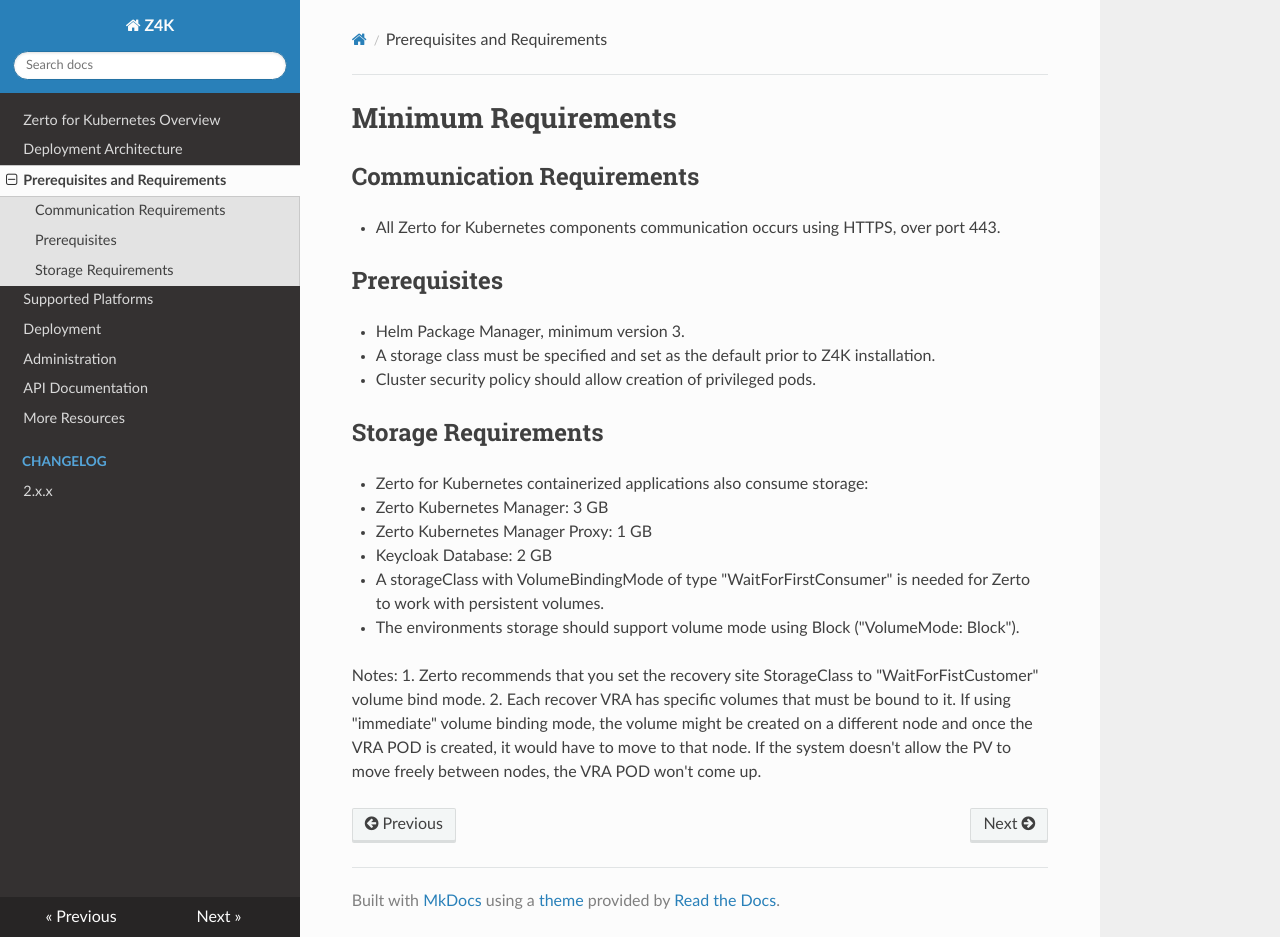
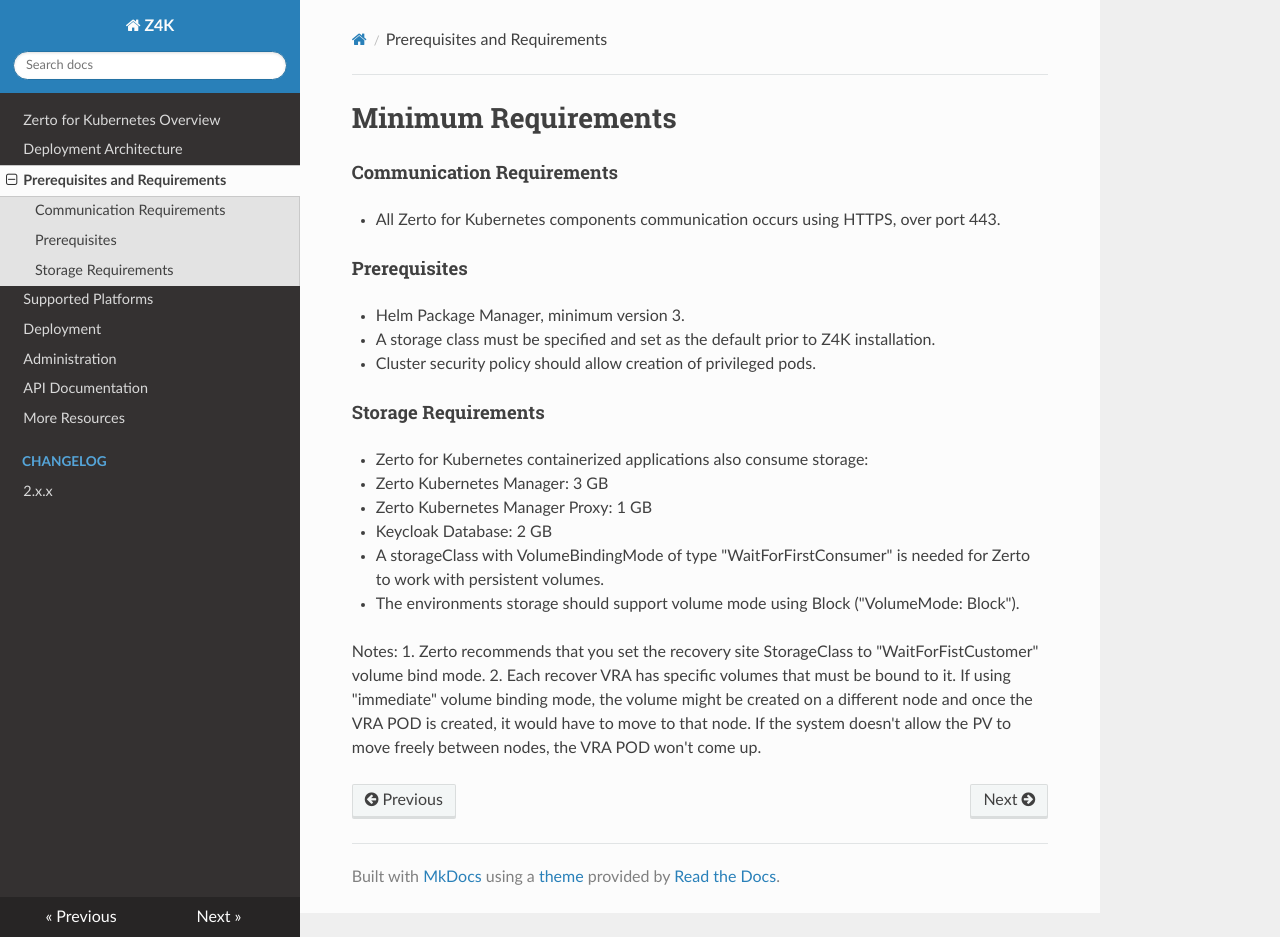
Before and after one commit to ZertoPublic/Z4K, an MkDocs documentation site: the page built from docs/MinimumRequirements.md, in a window 1280 px wide and 937 px high. Built offline with MkDocs 1.6.1, drawn with Linux system fonts in a browser that asks for light colours.

```diff
--- a/docs/MinimumRequirements.md
+++ b/docs/MinimumRequirements.md
@@ -1,14 +1,14 @@
 # Minimum Requirements
 
-## Communication Requirements
+#### Communication Requirements
 - All Zerto for Kubernetes components communication occurs using HTTPS, over port 443.
 
-## Prerequisites
+#### Prerequisites
 - Helm Package Manager, minimum version 3.
 - A storage class must be specified and set as the default prior to Z4K installation.
 - Cluster security policy should allow creation of privileged pods.
 
-## Storage Requirements
+#### Storage Requirements
 -	Zerto for Kubernetes containerized applications also consume storage:
 -	Zerto Kubernetes Manager: 3 GB
 -	Zerto Kubernetes Manager Proxy: 1 GB
```
